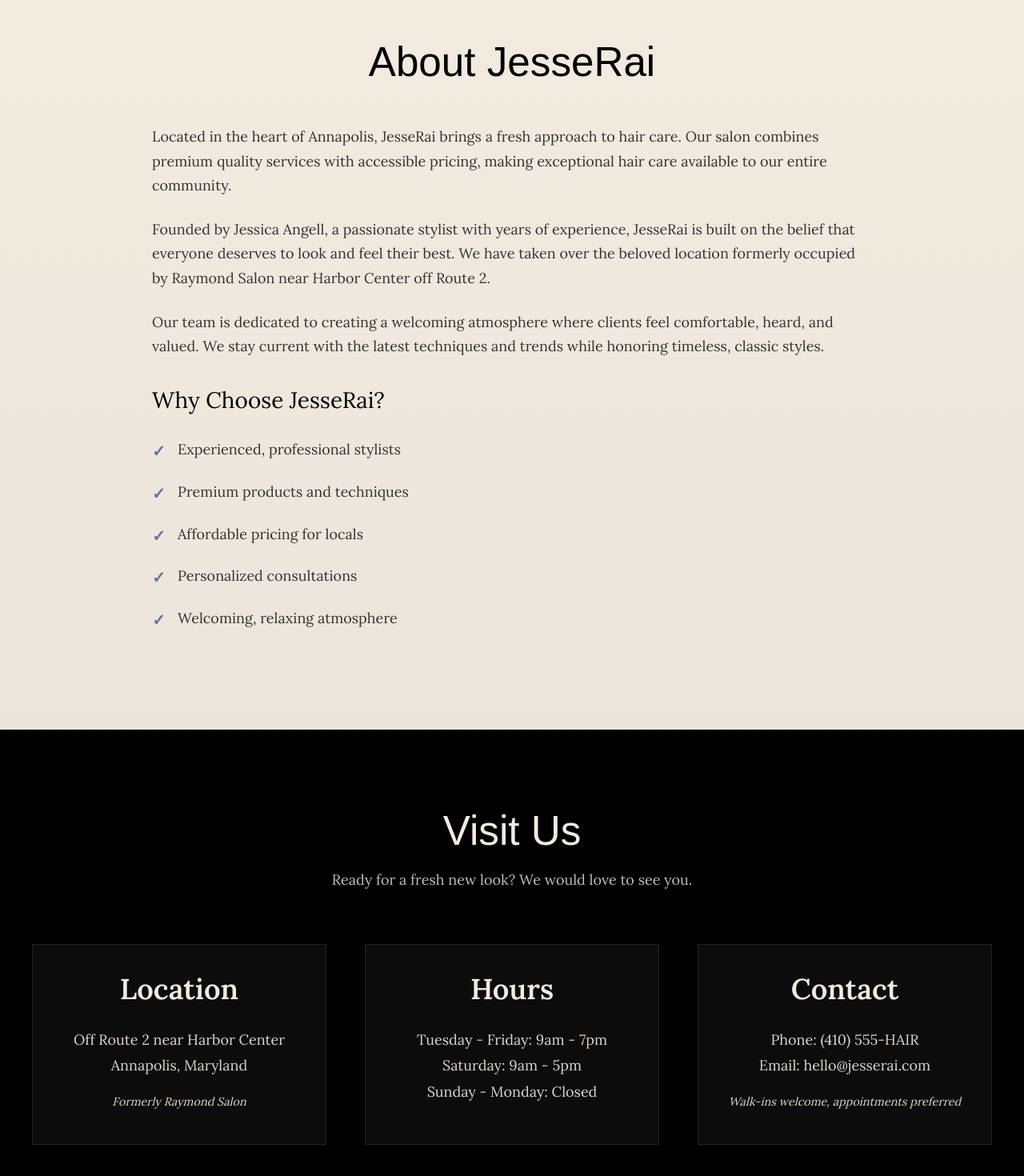
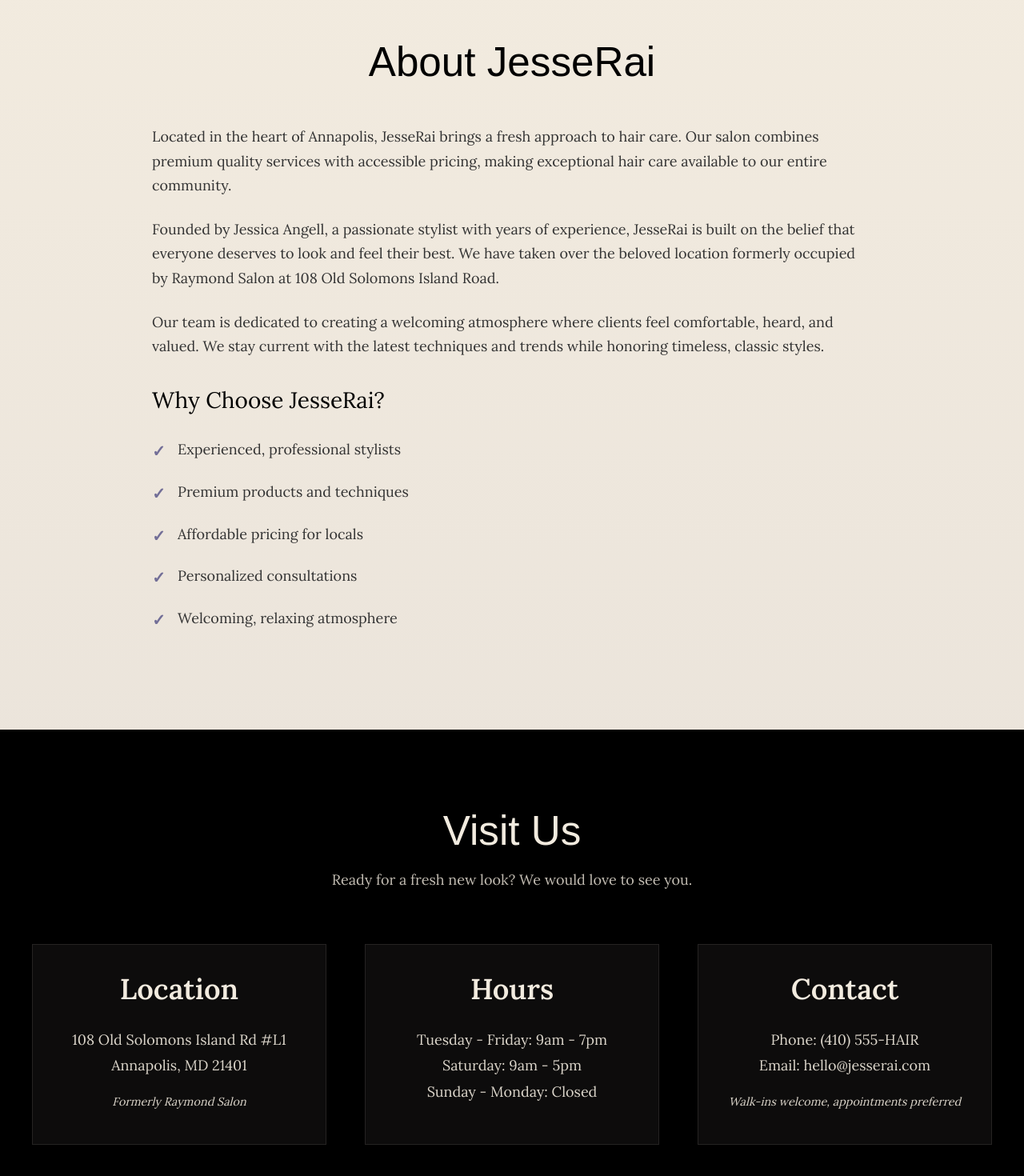
Before and after one commit to mrmetaverse/jesserai, a Next.js app: page / in a window 1280 px wide. Shown: the part 1804-3274 px from the top of the page at 80% size. Built offline with nearby package versions, Linux system fonts and the light colour scheme; a web font is replaced by a local one.

Commit message:
Update salon address to 108 Old Solomons Island Rd #L1

```diff
--- a/components/About.tsx
+++ b/components/About.tsx
@@ -15,7 +15,7 @@ export default function About() {
             <p>
               Founded by Jessica Angell, a passionate stylist with years of experience,
               JesseRai is built on the belief that everyone deserves to look and feel their best.
-              We have taken over the beloved location formerly occupied by Raymond Salon near Harbor Center off Route 2.
+              We have taken over the beloved location formerly occupied by Raymond Salon at 108 Old Solomons Island Road.
             </p>
             <p>
               Our team is dedicated to creating a welcoming atmosphere where clients feel
--- a/components/Contact.tsx
+++ b/components/Contact.tsx
@@ -13,8 +13,8 @@ export default function Contact() {
           <div className={styles.infoCard}>
             <h3>Location</h3>
             <p>
-              Off Route 2 near Harbor Center<br />
-              Annapolis, Maryland
+              108 Old Solomons Island Rd #L1<br />
+              Annapolis, MD 21401
             </p>
             <p className={styles.note}>
               Formerly Raymond Salon
```
